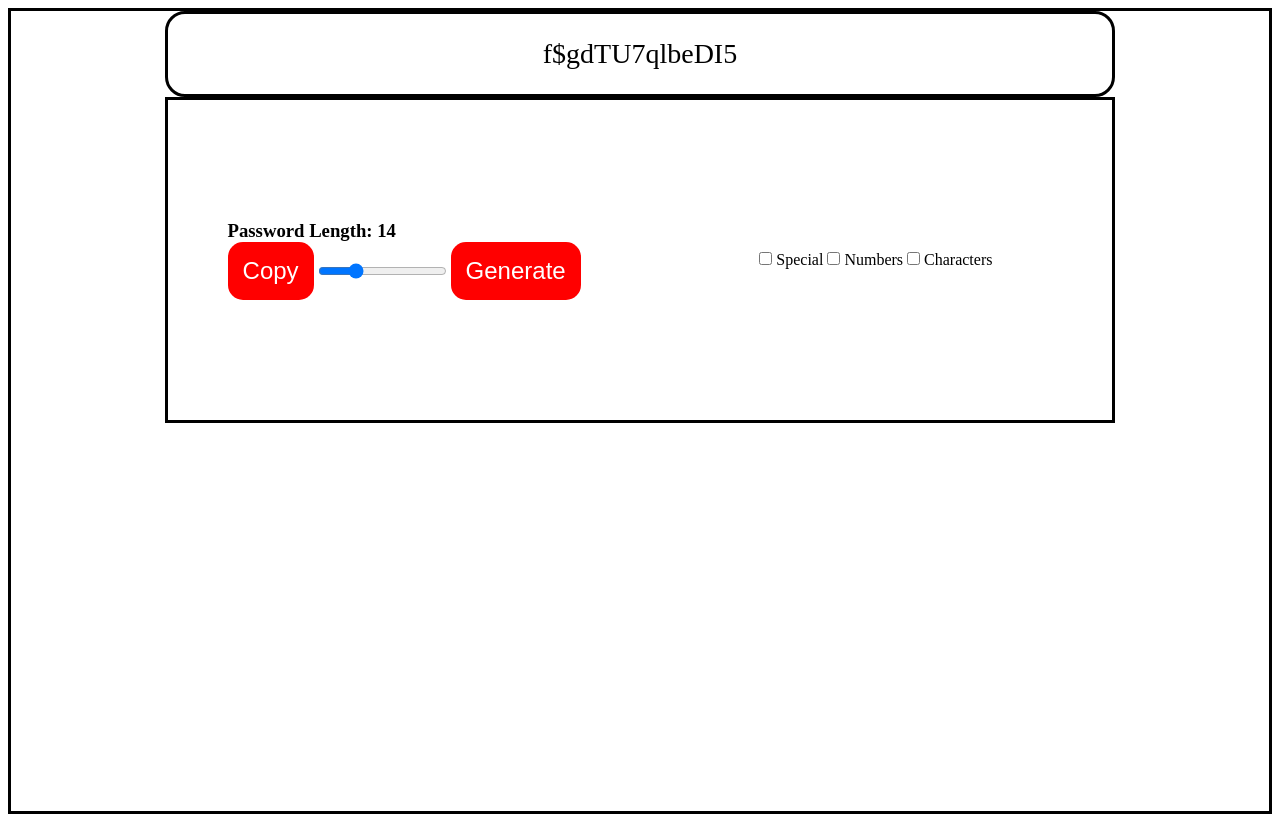
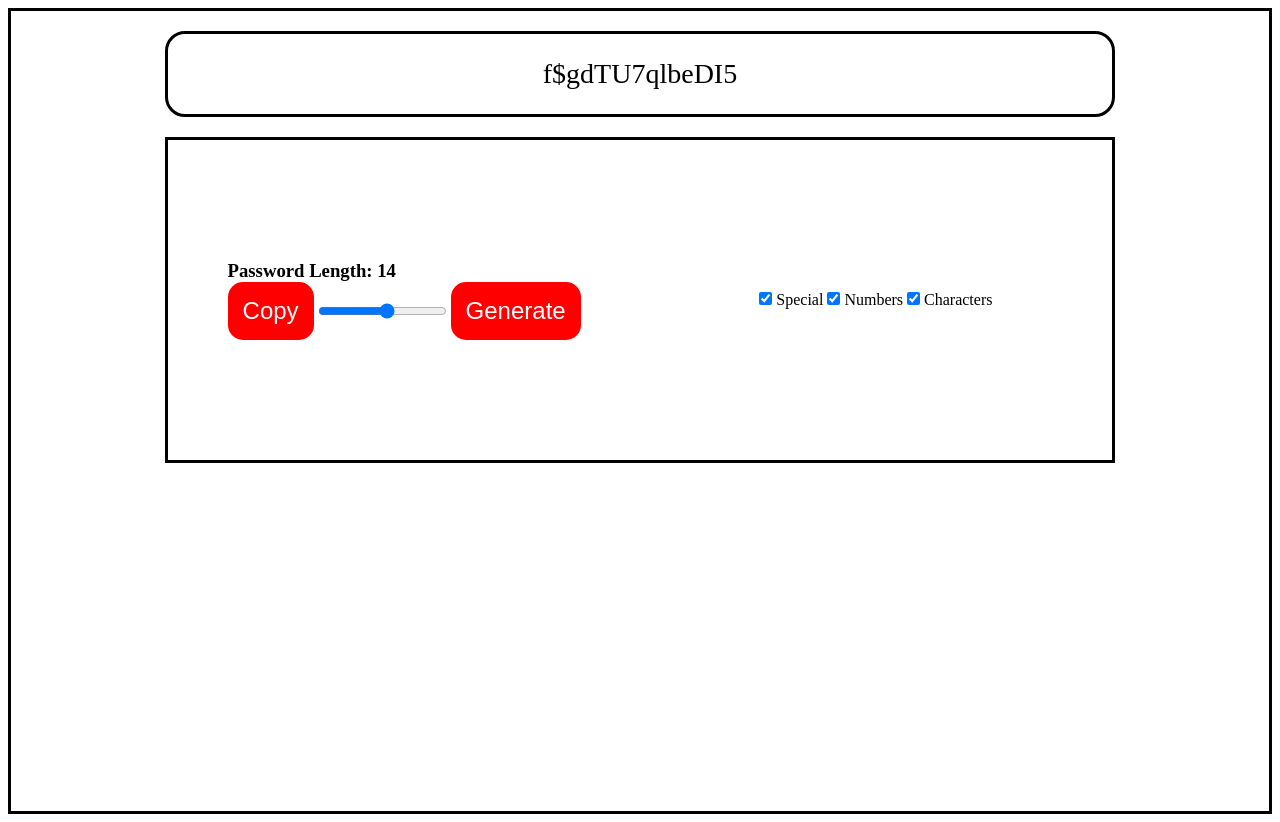
Before and after one commit to brycekrause/password-generator, a plain HTML site: page website/index.html in a window 1280 px wide. Drawn offline with Linux system fonts and the light colour scheme.

Commit message:
code optimizations

```diff
--- a/website/index.css
+++ b/website/index.css
@@ -11,7 +11,6 @@
 }
 
 #output_container{
-    margin: auto;
     width: 75%;
     height: 10vh;
     border-radius: 20px;
@@ -19,6 +18,9 @@
     border: black solid;
     display: flex;
     flex-direction: column;
+    align-items: center;
+    justify-content: center;
+    margin: 20px auto;
 }
 
 .elements{
--- a/website/index.html
+++ b/website/index.html
@@ -14,16 +14,16 @@
                 <h3>Password Length: <span></span></h3>
 
                 <button class="button">Copy</button>
-                <input type="range" min="1" max="50" value="14" id="length_slider">
+                <input type="range" min="1" max="25" value="14" id="length_slider">
                 <button id="generate" class="button">Generate</button>
             </div>
 
             <div>
-                <input type="checkbox" id="special_check">
+                <input type="checkbox" id="special_check" checked>
                 <label id="special_label">Special</label>
-                <input type="checkbox" id="numbers_check">
+                <input type="checkbox" id="numbers_check" checked>
                 <label id="numbers_label" aria-checked="true">Numbers</label>
-                <input type="checkbox" id="characters_check">
+                <input type="checkbox" id="characters_check" checked>
                 <label id="characters_label">Characters</label>
             </div>
 
--- a/website/index.js
+++ b/website/index.js
@@ -1,28 +1,12 @@
 container = document.getElementById('container');
-output_area = document.getElementById('output_container');
+output_container = document.getElementById('output_container');
 generate_button = document.getElementById("generate");
 length_slider = document.getElementById("length_slider");
 
 length_span = document.getElementsByTagName('span')[0];
 length_span.innerText = length_slider.value;
 
-function updatePassword(newPassword){
-    let old_pass = document.getElementById("password");
-    if (old_pass){
-        output_area.removeChild(old_pass);
-    }
-    output = document.createElement('p');
-    output.id = "password";
-    output.innerHTML = newPassword;
-    output_area.appendChild(output);
-}
-
-generate_button.addEventListener('click', function(){
-    updatePassword(generate_password(length_slider.value));
-});
-
-let length = 0;
-
+// password setup
 var letters = "ABCDEFGHIJKLMNOPQRSTUVWXYZ";
 var lowercase_letters = letters.toLowerCase();
 var numbers = "1234567890";
@@ -42,7 +26,13 @@ for (let i = 0; i < special.length; i++){
     all_chars.push(special[i]);
 }
 
+function updatePassword(newPassword){
+    output_container.innerText = newPassword;
+}
 
+generate_button.addEventListener('click', function(){
+    updatePassword(generate_password(length_slider.value));
+});
 
 function generate_password(length){
     var result = '';
```
